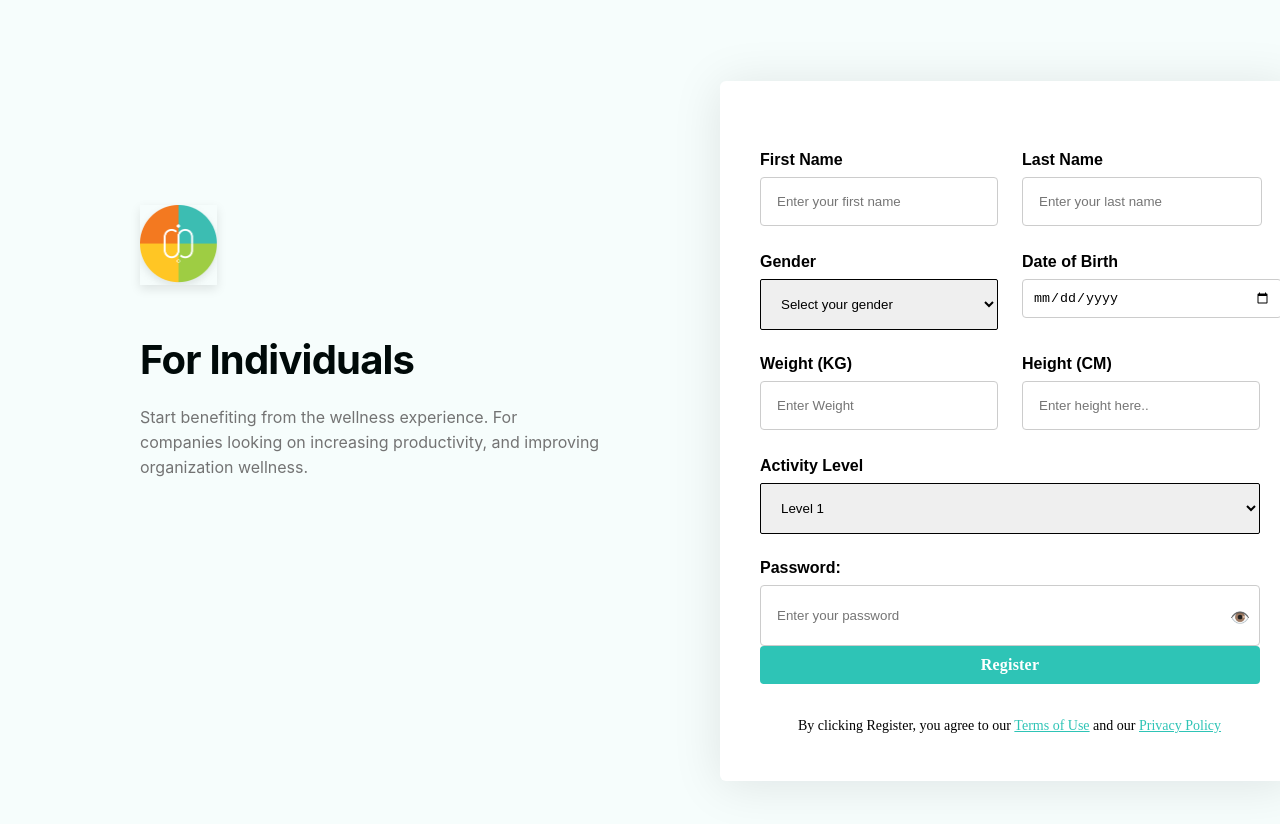
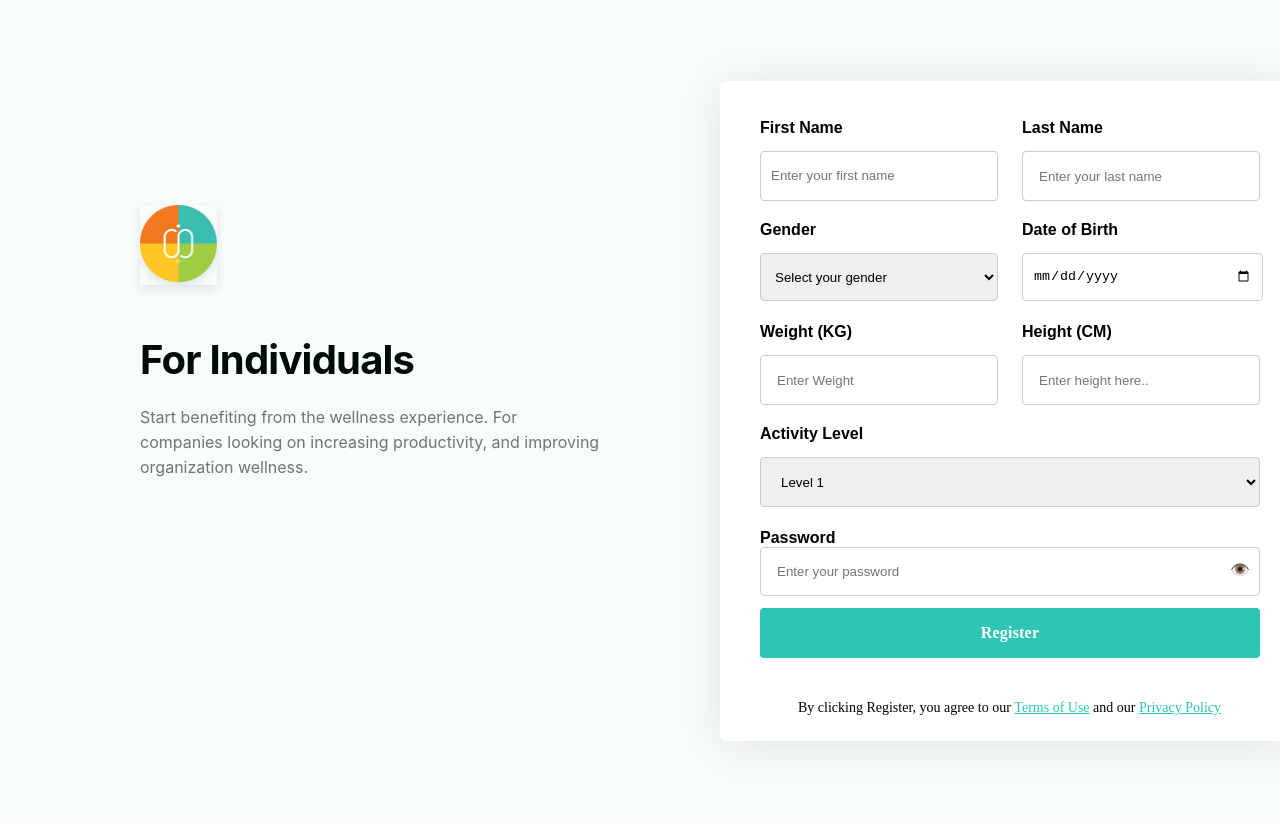
Before and after one commit to Ak-Dev9180/ass-1, a plain HTML site: page index.html in a window 1280 px wide. Shown: the top 824 px of the page. Drawn offline with Linux system fonts and the light colour scheme; a script that the page names is missing; a web font is replaced by a local one.

Commit message:
html and css update

```diff
--- a/index.css
+++ b/index.css
@@ -1,6 +1,13 @@
 body {
   margin: 0;
   font-family: 'Upgrade', sans-serif;
+  font-size: 16px;
+}
+
+@media only screen and (max-width: 600px) {
+  body {
+    font-size: 14px;
+  }
 }
 
 .main-container {
@@ -55,29 +62,6 @@ input[type="submit"] {
   cursor: pointer;
 }
 
-@media only screen and (max-width: 600px) {
-  .main-container {
-    margin: 0;
-  }
-
-  .bg,
-  .bg-1,
-  .form-filled-no-caption,
-  .form-focus-no-caption,
-  .group,
-  .form-filled,
-  .form-filled-a,
-  .div-form-filled-no-caption,
-  .div-form-filled-no-caption-f,
-  .div-form-filled-no-caption-13,
-  .form-filled-no-caption-1a,
-  .form-filled-no-caption-21,
-  .div-terms-use-privacy-policy {
-    margin-left: 0;
-    margin-right: 0;
-  }
-}
-
 .main-container {
   position: relative;
   width: 1440px;
@@ -101,7 +85,7 @@ input[type="submit"] {
   position: absolute;
   width: 575px;
   flex-shrink: 0;
-  height: 700px;
+  height: 660px;
   top: 81px;
   left: 720px;
   background: #ffffff;
@@ -118,6 +102,26 @@ input[type="submit"] {
   left: 52.78%;
   z-index: 56;
 }
+#firstName {
+  width: 238px;
+  height: 50px;
+  padding: 10px;
+  border: 1px solid #ccc;
+  border-radius: 4px;
+}
+label[for="firstName"] {
+  font-family: sans-serif;
+  font-weight: 600;
+  padding-bottom: 8px;
+  size: 14px;
+  line-height: 14px;
+  letter-spacing: 0,1px;
+}
+#firstName:focus {
+  border-color: #2ec4b6;
+  outline: none;
+}
+
 
 .last-name-caption {
   position: absolute;
@@ -128,7 +132,219 @@ input[type="submit"] {
   z-index: 13;
   transition: border-color 0.3s;
 }
+#lastName {
+  width: 238px;
+  height: 50px;
+  padding: 16px;
+  border: 1px solid #ccc;
+  border-radius: 4px;
+}
+label[for="lastName"] {
+  font-family: sans-serif;
+  font-weight: 600;
+  padding-bottom: 8px;
+  size: 14px;
+  line-height: 14px;
+  letter-spacing: 0,1px;
+}
+#lastName:focus {
+  border-color: #2ec4b6;
+  outline: none;
+}
 
+.gender-form {
+  position: absolute;
+  width: 238px;
+  height: 48px;
+  top: 223px;
+  left: 760px;
+  z-index: 18;
+}
+#gender {
+  width: 238px;
+  height: 48px;
+  padding: 10px;
+  border: 1px solid #ccc;
+  border-radius: 4px;
+}
+label[for="gender"] {
+  font-family: sans-serif;
+  font-weight: 600;
+  padding-bottom: 8px;
+  size: 14px;
+  line-height: 14px;
+  letter-spacing: 0,1px;
+}
+#gender:focus {
+  border-color: #2ec4b6;
+  outline: none;
+}
+
+.dob-form {
+  position: absolute;
+  width: 238px;
+  height: 48px;
+  top: 223px;
+  left: 1022px;
+  z-index: 41;
+}
+#dob {
+  width: 219px;
+  height: 26px;
+  padding: 10px;
+  border: 1px solid #ccc;
+  border-radius: 4px;
+}
+label[for="dob"] {
+  font-family: sans-serif;
+  font-weight: 600;
+  padding-bottom: 8px;
+  size: 14px;
+  line-height: 14px;
+  letter-spacing: 0,1px;
+}
+#dob:focus {
+  border-color: #2ec4b6;
+  outline: none;
+}
+
+.weight-form {
+  position: absolute;
+  width: 238px;
+  height: 72px;
+  top: 325px;
+  left: 760px;
+  z-index: 26;
+}
+#weight {
+  width: 238px;
+  height: 50px;
+  padding: 16px;
+  border: 1px solid #ccc;
+  border-radius: 4px;
+}
+label[for="weight"] {
+  font-family: sans-serif;
+  font-weight: 600;
+  padding-bottom: 8px;
+  size: 14px;
+  line-height: 14px;
+  letter-spacing: 0,1px;
+}
+#weight:focus {
+  border-color: #2ec4b6;
+  outline: none;
+}
+
+.height-form {
+  position: absolute;
+  width: 238px;
+  height: 72px;
+  top: 325px;
+  left: 1022px;
+  z-index: 49;
+}
+#height {
+  width: 238px;
+  height: 50px;
+  padding: 16px;
+  border: 1px solid #ccc;
+  border-radius: 4px;
+}
+label[for="height"] {
+  font-family: sans-serif;
+  font-weight: 600;
+  padding-bottom: 8px;
+  size: 14px;
+  line-height: 14px;
+  letter-spacing: 0,1px;
+}
+#height:focus {
+  border-color: #2ec4b6;
+  outline: none;
+}
+
+.activity-level-form {
+  position: absolute;
+  width: 500px;
+  height: 72px;
+  top: 427px;
+  left: 760px;
+  z-index: 33;
+}
+#levelSelect {
+  width: 500px;
+  height: 50px;
+  padding: 16px;
+  border: 1px solid #ccc;
+  border-radius: 4px;
+}
+label[for="levelSelect"] {
+  font-family: sans-serif;
+  font-weight: 600;
+  padding-bottom: 8px;
+  size: 14px;
+  line-height: 14px;
+  letter-spacing: 0,1px;
+}
+#levelSelect:focus {
+  border-color: #2ec4b6;
+  outline: none;
+}
+
+.password-form {
+  position: absolute;
+  width: 500px;
+  height: 72px;
+  top: 529px;
+  left: 760px;
+  z-index: 6;
+}
+label[for="passwordInput"] {
+  font-family: sans-serif;
+  padding-bottom: 50px;
+  font-weight: 600;
+  size: 14px;
+  line-height: 14px;
+  letter-spacing: 0,1px;
+}
+input[type="password"] {
+  width: 100%;
+  padding: 8px;
+  margin-bottom: 12px;
+  box-sizing: border-box;
+}
+#passwordInput {
+  padding: 16px;
+  width: 100%;
+  box-sizing: border-box;
+}
+#passwordInput:focus {
+  border-color: #2ec4b6;
+  outline: none;
+}
+#togglePassword {
+  position: absolute;
+  top: 50%;
+  right: 10px;
+  cursor: pointer;
+}
+input[type="submit"] {
+  color: var(--Basic-100, #FFF);
+  text-align: center;
+  font-family: Sofia Pro;
+  font-size: 16px;
+  font-style: normal;
+  font-weight: 600;
+  line-height: normal;
+  letter-spacing: 0.2px;
+  height: 50px;
+  cursor: x;
+  cursor: pointer;
+  padding: 10px 15px;
+  background: url(./assets/images/78f0ba7c-5b59-439e-9d47-af8ef5f09c3a.png) no-repeat center;
+  z-index: 63;
+}
 
 
 .group {
@@ -192,201 +408,6 @@ input[type="submit"] {
   z-index: 3;
 }
 
-.gender-form {
-  position: absolute;
-  width: 238px;
-  height: 48px;
-  top: 223px;
-  left: 760px;
-  z-index: 18;
-}
-label[for="gender"] {
-
-}
-
-form {
-  position: absolute;
-  width: 100%;
-  height: 100%;
-  top: 0;
-  left: 0;
-  z-index: 21;
-}
-label {
-  display: block;
-  margin-bottom: 8px;
-  font-weight: bold;
-}
-input {
-  width: 100%;
-  height: 70%;
-  top: 0;
-  left: 0;
-  z-index: 21;
-}
-
-form {
-  max-width: 300px;
-  margin: 0 auto;
-}
-label {
-  display: block;
-  margin-bottom: 2px;
-  font-weight: bold;
-}
-select {
-  border: 1px solid;
-  border-color: var(#000000);
-  border-radius: 2px;
-  width: 100%;
-  top: 0;
-  left: 0;
-  z-index: 21;
-  padding: 16px;
-  margin-bottom: 16px;
-  box-sizing: border-box;
-}
-
-.form-filled-a {
-  position: absolute;
-  width: 238px;
-  height: 72px;
-  top: 223px;
-  left: 1022px;
-  z-index: 41;
-}
-
-.form-filled-b {
-  position: absolute;
-  width: 100%;
-  height: 100%;
-  top: 0;
-  left: 0;
-  z-index: 42;
-}
-
-.div-form-filled-no-caption {
-  position: absolute;
-  width: 238px;
-  height: 72px;
-  top: 325px;
-  left: 760px;
-  z-index: 26;
-}
-
-.div-form-filled-no-caption-f {
-  position: absolute;
-  width: 100%;
-  height: 100%;
-  top: 0;
-  left: 0;
-  z-index: 27;
-}
-
-.div-form-filled-no-caption-13 {
-  position: absolute;
-  width: 238px;
-  height: 72px;
-  top: 325px;
-  left: 1022px;
-  z-index: 49;
-}
-
-.div-form-filled-no-caption-14 {
-  position: absolute;
-  width: 100%;
-  height: 100%;
-  top: 0;
-  left: 0;
-  z-index: 50;
-}
-
-.form-filled-no-caption-1a {
-  position: absolute;
-  width: 500px;
-  height: 72px;
-  top: 427px;
-  left: 760px;
-  z-index: 33;
-}
-
-.form-filled-no-caption-1b {
-  position: absolute;
-  width: 100%;
-  height: 100%;
-  top: 0;
-  left: 0;
-  z-index: 34;
-}
-
-form {
-  max-width: 500px;
-  margin: 30px auto;
-  margin-bottom: 10px;
-  font-family: Arial, sans-serif;
-  border-radius: 1px;
-}
-label {
-  display: block;
-  margin-bottom: 8px;
-}
-
-.form-filled-no-caption-21 {
-  position: absolute;
-  width: 500px;
-  height: 72px;
-  top: 529px;
-  left: 760px;
-  z-index: 6;
-}
-
-.form-filled-no-caption-22 {
-  position: absolute;
-  width: 100%;
-  height: 100%;
-  top: 0;
-  left: 0;
-  z-index: 7;
-}
-
-input[type="password"] {
-  width: 100%;
-  padding: 8px;
-  margin-bottom: 12px;
-  box-sizing: border-box;
-}
-#passwordInput {
-  padding: 16px;
-  width: 100%;
-  box-sizing: border-box;
-}
-
-#togglePassword {
-  position: absolute;
-  top: 50%;
-  right: 10px;
-  transform: translateY(25%);
-  cursor: pointer;
-}
-/* Style for the submit button */
-input[type="submit"] {
-  color: var(--Basic-100, #FFF);
-  text-align: center;
-  font-family: Sofia Pro;
-  font-size: 16px;
-  font-style: normal;
-  font-weight: 600;
-  line-height: normal;
-  letter-spacing: 0.2px;
-  cursor: x;
-  top: 0;
-  left: 0;
-  cursor: pointer;
-  padding: 10px 15px;
-  background: url(./assets/images/78f0ba7c-5b59-439e-9d47-af8ef5f09c3a.png) no-repeat center;
-  z-index: 63;
-}
-
 .div-terms-use-privacy-policy {
   color: #000;
   font-family: Sofia Pro;
@@ -394,7 +415,7 @@ input[type="submit"] {
   font-style: normal;
   font-weight: 400;
   line-height: 25px;
-  padding-top: 18px;
+  padding-bottom: 20px;
   position: absolute;
   width: 463px;
   height: 25px;
--- a/index.html
+++ b/index.html
@@ -60,7 +60,7 @@
       </form>
     </div>
 
-    <div class="form-filled-a">
+    <div class="dob-form">
       <div class="form-filled-b">
         <form>
           <label for="dob">Date of Birth</label>
@@ -69,7 +69,7 @@
       </div>
     </div>
 
-    <div class="div-form-filled-no-caption">
+    <div class="weight-form">
       <div class="div-form-filled-no-caption-f">
         <form>
           <label for="weight">Weight (KG)</label>
@@ -78,14 +78,14 @@
       </div>
     </div>
 
-    <div class="div-form-filled-no-caption-13">
+    <div class="height-form">
       <form>
         <label for="height">Height (CM)</label>
         <input type="text" id="height" name="height" placeholder="Enter height here.." required>
       </form>
     </div>
 
-    <div class="form-filled-no-caption-1a">
+    <div class="activity-level-form">
       <form>
         <label for="levelSelect">Activity Level</label>
         <select id="levelSelect" name="level">
@@ -96,10 +96,10 @@
       </form>
     </div>
 
-    <div class="form-filled-no-caption-21">
+    <div class="password-form">
       <form>
         <div class="password-container">
-          <label for="passwordInput">Password:</label>
+          <label for="passwordInput">Password</label>
           <input type="password" id="passwordInput" name="password" placeholder="Enter your password">
           <span id="togglePassword">👁️</span>
         </div>
```
